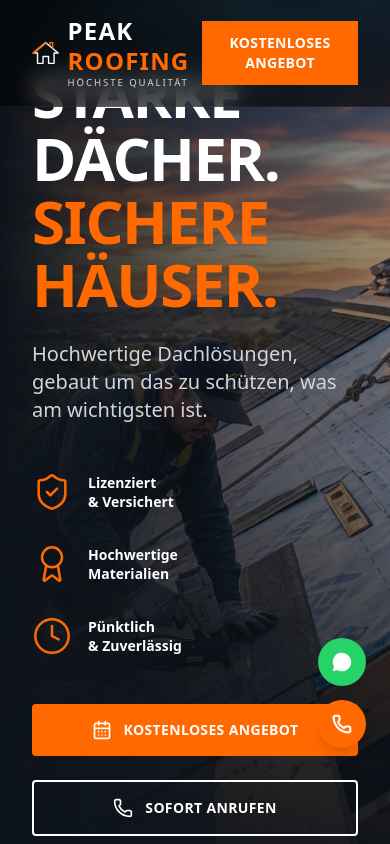
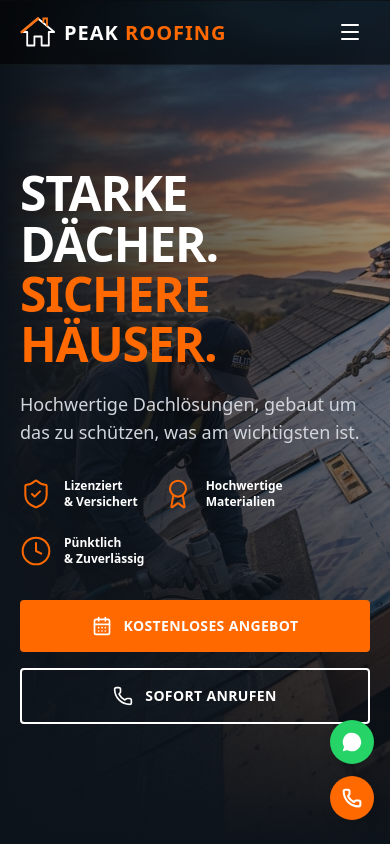
Before and after one commit to Moatez-km/roofing-website, a React (Vite) app: page / in a window 390 px wide. Shown: the top 844 px of the page. Built offline with nearby package versions, Linux system fonts and the light colour scheme.

Commit message:
feat: make website fully responsive for mobile devices

```diff
--- a/src/components/Ablauf.tsx
+++ b/src/components/Ablauf.tsx
@@ -2,17 +2,17 @@ import React from 'react';
 
 export function Ablauf() {
   return (
-    <section id="ablauf" className="relative z-10 py-24 px-8 lg:px-24 bg-[#0d131a] border-t border-white/5 overflow-hidden">
+    <section id="ablauf" className="relative z-10 py-16 sm:py-24 px-5 sm:px-8 lg:px-24 bg-[#0d131a] border-t border-white/5 overflow-hidden">
       {/* Background Subtle Gradient Glow */}
       <div className="absolute top-1/2 left-1/2 -translate-x-1/2 -translate-y-1/2 w-[500px] h-[500px] bg-orange-500/5 rounded-full blur-3xl pointer-events-none"></div>
 
       <div className="max-w-7xl mx-auto">
         {/* Header */}
-        <div className="text-center mb-24">
+        <div className="text-center mb-16 sm:mb-24">
           <span className="text-orange-500 text-sm font-extrabold uppercase tracking-widest mb-3 block">
             Der Ablauf
           </span>
-          <h2 className="text-4xl md:text-5xl font-black text-white leading-tight mb-4">
+          <h2 className="text-3xl sm:text-4xl md:text-5xl font-black text-white leading-tight mb-4">
             Wie es funktioniert
           </h2>
           <p className="text-lg text-gray-400 max-w-2xl mx-auto leading-relaxed">
--- a/src/components/FloatingButtons.tsx
+++ b/src/components/FloatingButtons.tsx
@@ -7,13 +7,13 @@ interface FloatingButtonsProps {
 
 export function FloatingButtons({ onCallClick }: FloatingButtonsProps) {
   return (
-    <div className="fixed bottom-24 right-6 z-50 flex flex-col gap-3.5">
+    <div className="fixed bottom-6 sm:bottom-24 right-4 sm:right-6 z-50 flex flex-col gap-3">
       {/* WhatsApp Button */}
       <a
         href="https://wa.me/4917616239375"
         target="_blank"
         rel="noopener noreferrer"
-        className="w-12 h-12 bg-[#25D366] hover:bg-[#20ba5a] rounded-full flex items-center justify-center shadow-lg transition-transform hover:scale-110 duration-200"
+        className="w-11 h-11 sm:w-12 sm:h-12 bg-[#25D366] hover:bg-[#20ba5a] rounded-full flex items-center justify-center shadow-lg transition-transform hover:scale-110 duration-200"
         aria-label="WhatsApp Chat"
       >
         <MessageCircle className="w-6 h-6 fill-white text-[#25D366] stroke-[1.5]" />
@@ -22,7 +22,7 @@ export function FloatingButtons({ onCallClick }: FloatingButtonsProps) {
       {/* Call Button */}
       <button
         onClick={onCallClick}
-        className="w-12 h-12 bg-orange-500 hover:bg-orange-600 text-white rounded-full flex items-center justify-center shadow-lg transition-transform hover:scale-110 duration-200 cursor-pointer"
+        className="w-11 h-11 sm:w-12 sm:h-12 bg-orange-500 hover:bg-orange-600 text-white rounded-full flex items-center justify-center shadow-lg transition-transform hover:scale-110 duration-200 cursor-pointer"
         aria-label="Telefonanruf"
       >
         <Phone className="w-5 h-5 stroke-[2.5]" />
--- a/src/components/Footer.tsx
+++ b/src/components/Footer.tsx
@@ -2,7 +2,7 @@ import React from 'react';
 
 export function Footer() {
   return (
-    <footer className="relative z-10 w-full bg-[#0a0f14] border-t border-white/5 pt-16 pb-8 px-8 lg:px-24">
+    <footer className="relative z-10 w-full bg-[#0a0f14] border-t border-white/5 pt-12 sm:pt-16 pb-8 px-5 sm:px-8 lg:px-24">
       <div className="max-w-7xl mx-auto">
         {/* Main Grid */}
         <div className="grid grid-cols-1 md:grid-cols-2 lg:grid-cols-4 gap-12 mb-16">
--- a/src/components/Hero.tsx
+++ b/src/components/Hero.tsx
@@ -7,46 +7,49 @@ interface HeroProps {
 
 export function Hero({ onCallClick }: HeroProps) {
   return (
-    <main className="relative z-10 flex-1 flex flex-col justify-center px-8 lg:px-24 py-16">
+    <main className="relative z-10 flex-1 flex flex-col justify-center px-5 sm:px-8 lg:px-24 pt-28 sm:pt-32 pb-16 sm:pb-20">
       <div className="max-w-2xl">
-        <h1 className="text-6xl md:text-7xl lg:text-[5rem] font-black leading-[1.05] tracking-tight mb-6">
+        <h1 className="text-5xl sm:text-6xl md:text-7xl lg:text-[5rem] font-black leading-[1.05] tracking-tight mb-5 sm:mb-6">
           <span className="block text-white">STARKE DÄCHER.</span>
           <span className="block text-orange-500">SICHERE HÄUSER.</span>
         </h1>
 
-        <p className="text-xl md:text-2xl text-gray-300 mb-12 max-w-xl font-medium">
+        <p className="text-lg sm:text-xl md:text-2xl text-gray-300 mb-8 sm:mb-12 max-w-xl font-medium">
           Hochwertige Dachlösungen, gebaut um das zu schützen, was am wichtigsten ist.
         </p>
 
-        <div className="flex flex-col sm:flex-row gap-8 mb-12">
-          <div className="flex items-center gap-4">
-            <ShieldCheck className="w-10 h-10 text-orange-500" strokeWidth={1.5} />
-            <div className="text-sm font-bold leading-snug">
+        <div className="flex flex-wrap gap-6 sm:gap-8 mb-8 sm:mb-12">
+          <div className="flex items-center gap-3 sm:gap-4">
+            <ShieldCheck className="w-8 h-8 sm:w-10 sm:h-10 text-orange-500 flex-shrink-0" strokeWidth={1.5} />
+            <div className="text-xs sm:text-sm font-bold leading-snug">
               Lizenziert<br />& Versichert
             </div>
           </div>
-          <div className="flex items-center gap-4">
-            <Award className="w-10 h-10 text-orange-500" strokeWidth={1.5} />
-            <div className="text-sm font-bold leading-snug">
+          <div className="flex items-center gap-3 sm:gap-4">
+            <Award className="w-8 h-8 sm:w-10 sm:h-10 text-orange-500 flex-shrink-0" strokeWidth={1.5} />
+            <div className="text-xs sm:text-sm font-bold leading-snug">
               Hochwertige<br />Materialien
             </div>
           </div>
-          <div className="flex items-center gap-4">
-            <Clock className="w-10 h-10 text-orange-500" strokeWidth={1.5} />
-            <div className="text-sm font-bold leading-snug">
+          <div className="flex items-center gap-3 sm:gap-4">
+            <Clock className="w-8 h-8 sm:w-10 sm:h-10 text-orange-500 flex-shrink-0" strokeWidth={1.5} />
+            <div className="text-xs sm:text-sm font-bold leading-snug">
               Pünktlich<br />& Zuverlässig
             </div>
           </div>
         </div>
 
-        <div className="flex flex-col sm:flex-row gap-6">
-          <button className="flex items-center justify-center gap-3 bg-orange-500 hover:bg-orange-600 text-white px-8 py-4 font-bold text-sm tracking-wide transition-colors rounded-sm">
+        <div className="flex flex-col xs:flex-row gap-4 sm:gap-6">
+          <a
+            href="#kontakt"
+            className="flex items-center justify-center gap-3 bg-orange-500 hover:bg-orange-600 text-white px-6 sm:px-8 py-4 font-bold text-sm tracking-wide transition-colors rounded-sm"
+          >
             <CalendarDays className="w-5 h-5" />
             KOSTENLOSES ANGEBOT
-          </button>
+          </a>
           <button
             onClick={onCallClick}
-            className="flex items-center justify-center gap-3 bg-transparent border-2 border-white hover:bg-white/10 text-white px-8 py-4 font-bold text-sm tracking-wide transition-colors rounded-sm cursor-pointer"
+            className="flex items-center justify-center gap-3 bg-transparent border-2 border-white hover:bg-white/10 text-white px-6 sm:px-8 py-4 font-bold text-sm tracking-wide transition-colors rounded-sm cursor-pointer"
           >
             <Phone className="w-5 h-5" />
             SOFORT ANRUFEN
--- a/src/components/Kontakt.tsx
+++ b/src/components/Kontakt.tsx
@@ -3,12 +3,12 @@ import { Phone, Mail, MapPin, Clock } from 'lucide-react';
 
 export function Kontakt() {
   return (
-    <section id="kontakt" className="relative z-10 py-24 px-8 lg:px-24 bg-[#0d131a] border-t border-white/5 overflow-hidden">
+    <section id="kontakt" className="relative z-10 py-16 sm:py-24 px-5 sm:px-8 lg:px-24 bg-[#0d131a] border-t border-white/5 overflow-hidden">
       {/* Background Subtle Gradient Glow */}
       <div className="absolute top-1/3 left-0 w-[500px] h-[500px] bg-orange-500/5 rounded-full blur-3xl pointer-events-none"></div>
 
       <div className="max-w-7xl mx-auto">
-        <div className="grid grid-cols-1 lg:grid-cols-2 gap-16 items-start">
+        <div className="grid grid-cols-1 lg:grid-cols-2 gap-12 lg:gap-16 items-start">
 
           {/* Info Left */}
           <div>
@@ -18,7 +18,7 @@ export function Kontakt() {
                 KONTAKT
               </span>
             </div>
-            <h2 className="text-4xl md:text-5xl font-black text-white leading-tight mb-6">
+            <h2 className="text-3xl sm:text-4xl md:text-5xl font-black text-white leading-tight mb-6">
               Kostenloses Angebot <br />
               anfordern
             </h2>
--- a/src/components/Navbar.tsx
+++ b/src/components/Navbar.tsx
@@ -1,59 +1,141 @@
-import React from 'react';
-import { Phone } from 'lucide-react';
+import React, { useState, useEffect } from 'react';
+import { Phone, Menu, X } from 'lucide-react';
 
 interface NavbarProps {
   onCallClick: () => void;
 }
 
 export function Navbar({ onCallClick }: NavbarProps) {
+  const [menuOpen, setMenuOpen] = useState(false);
+  const [scrolled, setScrolled] = useState(false);
+
+  useEffect(() => {
+    const handleScroll = () => setScrolled(window.scrollY > 10);
+    window.addEventListener('scroll', handleScroll, { passive: true });
+    return () => window.removeEventListener('scroll', handleScroll);
+  }, []);
+
+  const navLinks = [
+    { href: '#leistungen', label: 'LEISTUNGEN' },
+    { href: '#ablauf', label: 'ABLAUF' },
+    { href: '#referenzen', label: 'REFERENZEN' },
+    { href: '#kontakt', label: 'KONTAKT' },
+  ];
+
+  const handleNavClick = (href: string) => {
+    setMenuOpen(false);
+    // allow menu to close before scrolling
+    setTimeout(() => {
+      const el = document.querySelector(href);
+      if (el) el.scrollIntoView({ behavior: 'smooth' });
+    }, 50);
+  };
+
   return (
-    <nav className="fixed top-0 left-0 right-0 z-50 flex items-center justify-between px-8 py-4 bg-black/60 backdrop-blur-md border-b border-white/5">
+    <>
+      <nav
+        className={`fixed top-0 left-0 right-0 z-50 flex items-center justify-between px-5 sm:px-8 py-3 sm:py-4 transition-all duration-300 ${
+          scrolled || menuOpen
+            ? 'bg-black/90 backdrop-blur-md border-b border-white/10'
+            : 'bg-black/60 backdrop-blur-md border-b border-white/5'
+        }`}
+      >
         {/* Logo */}
-      <div className="flex items-center gap-2">
-        <svg width="40" height="40" viewBox="0 0 40 40" fill="none" xmlns="http://www.w3.org/2000/svg" className="text-white">
+        <a href="#" className="flex items-center gap-2 flex-shrink-0" onClick={() => setMenuOpen(false)}>
+          <svg width="36" height="36" viewBox="0 0 40 40" fill="none" xmlns="http://www.w3.org/2000/svg" className="text-white">
             <path d="M20 5L2 20H8V35H16V25H24V35H32V20H38L20 5Z" stroke="currentColor" strokeWidth="2" strokeLinejoin="round" fill="none" />
             <path d="M20 5L2 20" stroke="#f97316" strokeWidth="3" strokeLinecap="round" />
             <path d="M26 10L26 5H30V13.5" stroke="#f97316" strokeWidth="2" />
           </svg>
           <div className="flex flex-col">
-          <span className="text-2xl font-bold leading-tight tracking-wider">
+            <span className="text-xl sm:text-2xl font-bold leading-tight tracking-wider">
               PEAK <span className="text-orange-500">ROOFING</span>
             </span>
-          <span className="text-[0.6rem] tracking-[0.2em] text-gray-300 font-medium">
+            <span className="text-[0.55rem] tracking-[0.2em] text-gray-300 font-medium hidden xs:block">
               HÖCHSTE QUALITÄT
             </span>
           </div>
+        </a>
+
+        {/* Desktop Links */}
+        <div className="hidden lg:flex items-center gap-8 text-sm font-semibold tracking-wide">
+          {navLinks.map((link) => (
+            <a
+              key={link.href}
+              href={link.href}
+              className="text-gray-300 hover:text-white transition-colors"
+            >
+              {link.label}
+            </a>
+          ))}
         </div>
 
-      {/* Links */}
-      <div className="hidden lg:flex items-center gap-8 text-sm font-semibold tracking-wide">
-        <a href="#leistungen" className="text-gray-300 hover:text-white transition-colors">
-          LEISTUNGEN
-        </a>
-        <a href="#ablauf" className="text-gray-300 hover:text-white transition-colors">
-          ABLAUF
-        </a>
-        <a href="#referenzen" className="text-gray-300 hover:text-white transition-colors">
-          REFERENZEN
-        </a>
-        <a href="#kontakt" className="text-gray-300 hover:text-white transition-colors">
-          KONTAKT
-        </a>
+        {/* Right: phone + CTA (desktop) + hamburger (mobile) */}
+        <div className="flex items-center gap-3 sm:gap-5">
+          {/* Phone – hidden on small */}
+          <div
+            onClick={onCallClick}
+            className="hidden md:flex items-center gap-2 font-bold text-base lg:text-lg cursor-pointer hover:text-orange-500 transition-colors"
+          >
+            <Phone className="w-4 h-4 lg:w-5 lg:h-5 text-orange-500" />
+            <span>0176 16239375</span>
           </div>
 
-      {/* Right CTA */}
-      <div className="flex items-center gap-6">
-        <div
-          onClick={onCallClick}
-          className="hidden md:flex items-center gap-2 font-bold text-lg cursor-pointer hover:text-orange-500 transition-colors"
+          {/* CTA button – hidden on very small, shown from sm */}
+          <a
+            href="#kontakt"
+            className="hidden sm:block bg-orange-500 hover:bg-orange-600 text-white px-4 sm:px-6 py-2.5 sm:py-3 font-bold text-xs sm:text-sm tracking-wide transition-colors whitespace-nowrap"
           >
-          <Phone className="w-5 h-5 text-orange-500" />
-          <span>0176 16239375</span>
-        </div>
-        <button className="bg-orange-500 hover:bg-orange-600 text-white px-6 py-3 font-bold text-sm tracking-wide transition-colors">
             KOSTENLOSES ANGEBOT
+          </a>
+
+          {/* Hamburger – only on <lg */}
+          <button
+            onClick={() => setMenuOpen((o) => !o)}
+            className="lg:hidden flex items-center justify-center w-10 h-10 rounded-md text-white hover:text-orange-500 transition-colors"
+            aria-label={menuOpen ? 'Menü schließen' : 'Menü öffnen'}
+          >
+            {menuOpen ? <X className="w-6 h-6" /> : <Menu className="w-6 h-6" />}
           </button>
         </div>
       </nav>
+
+      {/* Mobile Dropdown Menu */}
+      <div
+        className={`fixed top-0 left-0 right-0 z-40 bg-black/95 backdrop-blur-xl border-b border-white/10 transition-all duration-300 ease-in-out overflow-hidden lg:hidden ${
+          menuOpen ? 'max-h-screen pt-20 pb-8' : 'max-h-0'
+        }`}
+      >
+        <div className="flex flex-col px-6">
+          {navLinks.map((link) => (
+            <button
+              key={link.href}
+              onClick={() => handleNavClick(link.href)}
+              className="text-left py-4 text-lg font-bold tracking-wider text-gray-200 hover:text-orange-500 border-b border-white/5 transition-colors"
+            >
+              {link.label}
+            </button>
+          ))}
+
+          {/* Phone (mobile menu) */}
+          <button
+            onClick={() => { setMenuOpen(false); onCallClick(); }}
+            className="flex items-center gap-3 py-4 text-lg font-bold text-gray-200 hover:text-orange-500 border-b border-white/5 transition-colors"
+          >
+            <Phone className="w-5 h-5 text-orange-500" />
+            0176 16239375
+          </button>
+
+          {/* CTA (mobile menu) */}
+          <a
+            href="#kontakt"
+            onClick={() => setMenuOpen(false)}
+            className="mt-6 w-full bg-orange-500 hover:bg-orange-600 text-white text-center px-6 py-4 font-bold text-sm tracking-wide transition-colors"
+          >
+            KOSTENLOSES ANGEBOT
+          </a>
+        </div>
+      </div>
+    </>
   );
 }
--- a/src/components/Referenzen.tsx
+++ b/src/components/Referenzen.tsx
@@ -2,7 +2,7 @@ import React from 'react';
 
 export function Referenzen() {
   return (
-    <section id="referenzen" className="relative z-10 py-24 px-8 lg:px-24 bg-[#0a0f14] border-t border-white/5 overflow-hidden">
+    <section id="referenzen" className="relative z-10 py-16 sm:py-24 px-5 sm:px-8 lg:px-24 bg-[#0a0f14] border-t border-white/5 overflow-hidden">
       {/* Background Subtle Gradient Glow */}
       <div className="absolute bottom-1/4 right-0 w-[400px] h-[400px] bg-orange-500/5 rounded-full blur-3xl pointer-events-none"></div>
 
@@ -16,7 +16,7 @@ export function Referenzen() {
                 REFERENZEN
               </span>
             </div>
-            <h3 className="text-4xl md:text-5xl font-black text-white leading-tight">
+            <h3 className="text-3xl sm:text-4xl md:text-5xl font-black text-white leading-tight">
               Unsere Arbeit <br />
               spricht für sich
             </h3>
@@ -29,7 +29,7 @@ export function Referenzen() {
         {/* Project Grid */}
         <div className="grid grid-cols-1 lg:grid-cols-3 gap-6">
           {/* Left large project */}
-          <div className="lg:col-span-2 relative group overflow-hidden rounded-2xl border border-white/5 shadow-xl aspect-[16/10] lg:aspect-auto lg:h-[600px]">
+          <div className="lg:col-span-2 relative group overflow-hidden rounded-2xl border border-white/5 shadow-xl aspect-[4/3] sm:aspect-[16/10] lg:aspect-auto lg:h-[500px]">
             <img
               src="/ref_steildach.png"
               alt="Neueindeckung Steildach"
@@ -43,9 +43,9 @@ export function Referenzen() {
           </div>
 
           {/* Right stacked projects */}
-          <div className="flex flex-col gap-6 lg:h-[600px]">
+          <div className="flex flex-col gap-6 lg:h-[500px]">
             {/* Top right project */}
-            <div className="flex-1 relative group overflow-hidden rounded-2xl border border-white/5 shadow-xl min-h-[250px]">
+            <div className="flex-1 relative group overflow-hidden rounded-2xl border border-white/5 shadow-xl min-h-[200px] sm:min-h-[250px]">
               <img
                 src="/ref_detail.png"
                 alt="Detailarbeiten"
@@ -58,7 +58,7 @@ export function Referenzen() {
             </div>
 
             {/* Bottom right project */}
-            <div className="flex-1 relative group overflow-hidden rounded-2xl border border-white/5 shadow-xl min-h-[250px]">
+            <div className="flex-1 relative group overflow-hidden rounded-2xl border border-white/5 shadow-xl min-h-[200px] sm:min-h-[250px]">
               <img
                 src="/ref_sanierung.png"
                 alt="Dachsanierung"
@@ -83,7 +83,7 @@ export function Referenzen() {
                   EINSATZGEBIET
                 </span>
               </div>
-              <h3 className="text-4xl md:text-5xl font-black text-white leading-tight mb-6">
+              <h3 className="text-3xl sm:text-4xl md:text-5xl font-black text-white leading-tight mb-6">
                 Erfurt & die ganze <br />
                 Region
               </h3>
@@ -105,7 +105,7 @@ export function Referenzen() {
             </div>
 
             {/* Map Right */}
-            <div className="w-full h-[400px] rounded-2xl border border-white/5 shadow-2xl overflow-hidden relative">
+            <div className="w-full h-[300px] sm:h-[400px] rounded-2xl border border-white/5 shadow-2xl overflow-hidden relative">
               <iframe
                 src="https://maps.google.com/maps?q=Lothar%20Herrmann%20Dachdeckermeister%20Erfurt&t=&z=12&ie=UTF8&iwloc=&output=embed"
                 className="absolute inset-0 w-full h-full border-0"
--- a/src/index.css
+++ b/src/index.css
@@ -1,4 +1,8 @@
 @import "tailwindcss";
+
+@theme {
+  --breakpoint-xs: 480px;
+}
 
 html {
   scroll-behavior: smooth;
```
Also changed, not shown: src/components/Leistungen.tsx (+6 -6 lines). Lines whose indentation alone changed are shown as unchanged.
